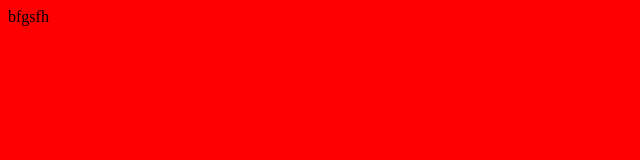
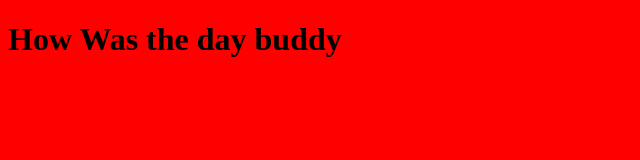
Before and after one commit to Rahulp-15/localrepo, a plain HTML site: page index.html in a window 1280 px wide. Shown: the whole page, without its empty margins (0-640 px from the left). Drawn offline with Linux system fonts and the light colour scheme.

Commit message:
Add new feature

```diff
--- a/index.html
+++ b/index.html
@@ -8,6 +8,6 @@
         <link rel="stylesheet" href="style.css">
     </head>
     <body>
-        bfgsfh
+        <h1>How Was the day buddy</h1>
     </body>
 </html>
```
